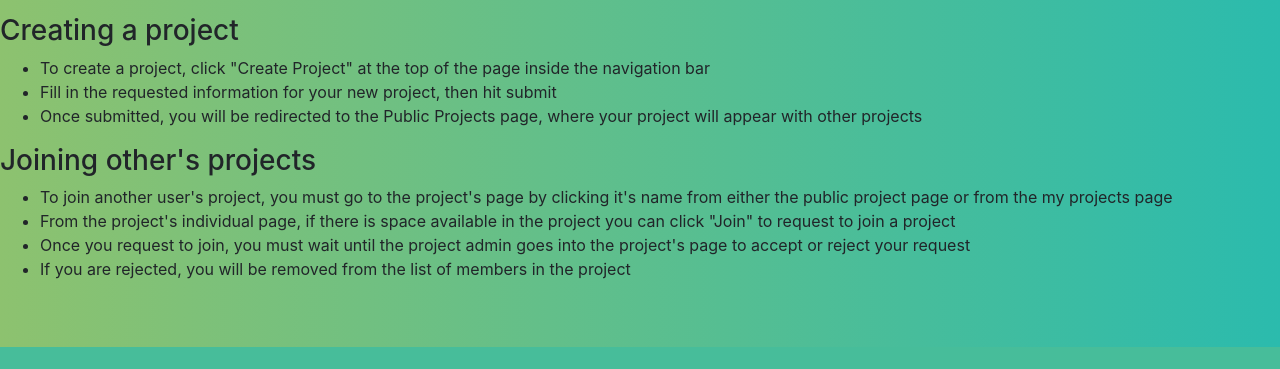
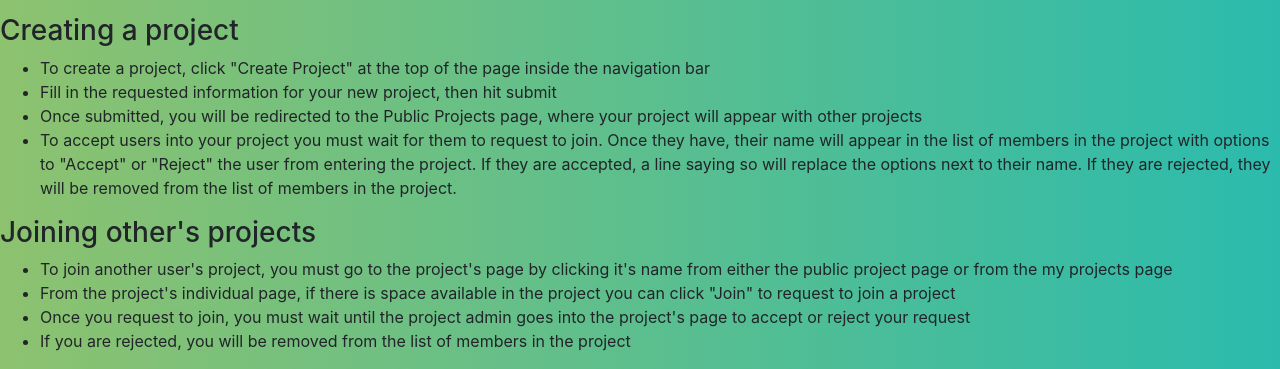
Before and after one commit to iamjaypatel/TeamBuilder-SWE, a Django app: page /help/ in a window 1280 px wide. Shown: the part 453-822 px from the top of the page. Before the commit the page ends 800 px from the top, so only its background shows below. Run offline with Django 3.2, Linux system fonts and the light colour scheme; some libraries are stand-ins or nearby versions.

Commit message:
Add detail to help page, noticed bug
Tried to fix bug where not-logged in user rendering page causes crash. Also added detail to help page.

```diff
--- a/python/TeamBuilder/login/templates/login/help.html
+++ b/python/TeamBuilder/login/templates/login/help.html
@@ -23,6 +23,10 @@
     <li>To create a project, click "Create Project" at the top of the page inside the navigation bar</li>
     <li>Fill in the requested information for your new project, then hit submit</li>
     <li>Once submitted, you will be redirected to the Public Projects page, where your project will appear with other projects</li>
+    <li>To accept users into your project you must wait for them to request to join. Once they have, their name will appear in
+        the list of members in the project with options to "Accept" or "Reject" the user from entering the project. If they are
+        accepted, a line saying so will replace the options next to their name. If they are rejected, they will be removed from
+        the list of members in the project.</li>
 </ul>
 <h3>Joining other's projects</h3>
 <ul>
--- a/python/TeamBuilder/login/views.py
+++ b/python/TeamBuilder/login/views.py
@@ -88,7 +88,7 @@ def profile(request, username): # when username is searched through URL, if curr
 
         return render(request,'login/profile.html', data)
     else:
-        return render(request,'login/')
+        return render(request,'login/index.html')
 
 def help(request):
     return render(request, 'login/help.html')
```
